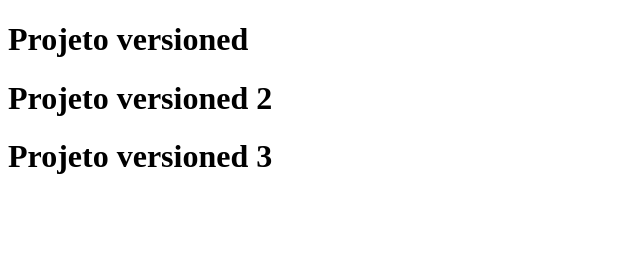
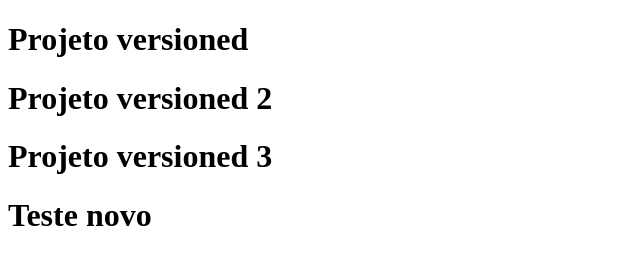
Before and after one commit to RenanLaureano/meu_projeto_versionado, a plain HTML site: page index.html in a window 1280 px wide. Shown: the whole page, without its empty margins (0-640 px from the left). Drawn offline with Linux system fonts and the light colour scheme.

Commit message:
Novo teste

```diff
--- a/index.html
+++ b/index.html
@@ -7,5 +7,6 @@
 	<h1>Projeto versioned</h1>
 	<h1>Projeto versioned 2</h1>
 	<h1>Projeto versioned 3</h1>
+	<h1>Teste novo</h1>
 </body>
 </html>
```
